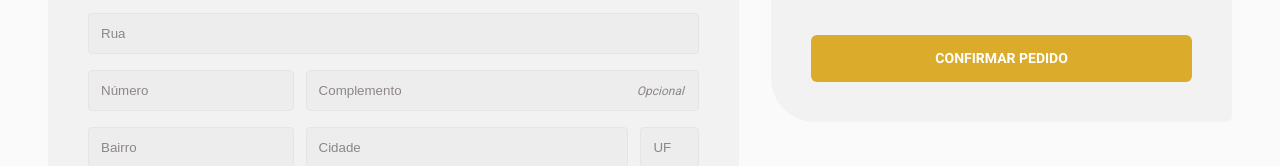
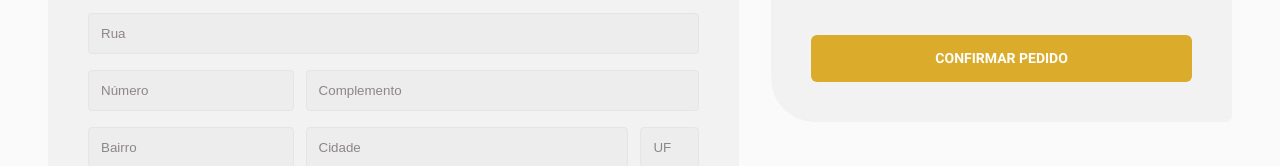
Before and after one commit to jp-freitas/coffee-delivery-front, a React (Vite) app: page /cart in a window 1280 px wide. Shown: the part 291-457 px from the top of the page. Built offline with nearby package versions, Linux system fonts and the light colour scheme; data requests are answered from the project's data file.

Commit message:
Make a input inside the address component

```diff
--- a/src/components/Input/index.tsx
+++ /dev/null
@@ -1,18 +0,0 @@
-import { InputHTMLAttributes, Ref } from 'react'
-
-import { Container } from './styles'
-
-interface IInputProps extends InputHTMLAttributes<HTMLInputElement> {
-  name: string
-  optionalText?: string | null
-  ref?: Ref<HTMLInputElement> | null
-}
-
-export function Input({ name, optionalText, ref, ...rest }: IInputProps) {
-  return (
-    <Container>
-      <input {...rest} ref={ref} />
-      <span>{optionalText}</span>
-    </Container>
-  )
-}
--- a/src/components/Input/styles.ts
+++ /dev/null
@@ -1,34 +0,0 @@
-import styled from 'styled-components'
-
-export const Container = styled.div`
-  width: 100%;
-  margin-left: 0;
-
-  input {
-    width: 100%;
-    margin-left: 0;
-    padding: 0.75rem;
-    background: ${(props) => props.theme['gray-300']};
-    color: ${(props) => props.theme['gray-800']};
-    border: 1px solid ${(props) => props.theme['gray-400']};
-    border-radius: 0.25rem;
-
-    &::placeholder {
-      color: ${(props) => props.theme['gray-600']};
-    }
-
-    :nth-child(2) {
-      width: 100%;
-    }
-  }
-
-  span {
-    margin-left: -3.9rem;
-    font-family: 'Roboto', sans-serif;
-    font-style: italic;
-    font-weight: 400;
-    font-size: 0.75rem;
-    line-height: 130%;
-    color: ${(props) => props.theme['gray-600']};
-  }
-`
--- a/src/pages/Cart/components/Address/index.tsx
+++ b/src/pages/Cart/components/Address/index.tsx
@@ -1,15 +1,32 @@
 import { MapPinLine } from 'phosphor-react'
-import { ChangeEvent, useState } from 'react'
-import { Input } from '../../../../components/Input'
+import {
+  ChangeEvent,
+  createRef,
+  forwardRef,
+  InputHTMLAttributes,
+  useState,
+} from 'react'
 import { cep } from '../../../../services/cep'
 import {
   AddressSection,
   AddressSectionContent,
   AddressSectionHeader,
   AddressSectionTitle,
+  Container,
   FirstGroup,
   SecondGroup,
 } from './styles'
+
+type InputProps = InputHTMLAttributes<HTMLInputElement>
+
+// eslint-disable-next-line react/display-name
+const Input = forwardRef<HTMLInputElement, InputProps>((props, ref) => {
+  return (
+    <Container>
+      <input {...props} ref={ref} />
+    </Container>
+  )
+})
 
 export function Address() {
   const [cepInput, setCepInput] = useState('')
@@ -19,6 +36,7 @@ export function Address() {
   const [stateInput, setStateInput] = useState('')
   const [complementInput, setComplementInput] = useState('')
   const [numberInput, setNumberInput] = useState('')
+  const numberRef = createRef<HTMLInputElement>()
 
   async function validateCEP(event: ChangeEvent<HTMLInputElement>) {
     if (!event.target.value) return
@@ -34,7 +52,9 @@ export function Address() {
       setCityInput(response.data.city)
       setNeighborhoodInput(response.data.neighborhood)
       setStreetInput(response.data.street)
-    }, 1000)
+    }, 500)
+
+    numberRef.current?.focus()
   }
 
   return (
@@ -48,6 +68,7 @@ export function Address() {
       </AddressSectionHeader>
       <AddressSectionContent>
         <Input
+          required
           name="cep"
           type="text"
           placeholder="CEP"
@@ -59,6 +80,7 @@ export function Address() {
           onBlur={validateCEP}
         />
         <Input
+          required
           name="street"
           type="text"
           placeholder="Rua"
@@ -67,6 +89,7 @@ export function Address() {
         />
         <FirstGroup>
           <Input
+            required
             name="number"
             type="text"
             pattern="[0-9]*"
@@ -74,18 +97,20 @@ export function Address() {
             placeholder="Número"
             value={numberInput}
             onChange={(event) => setNumberInput(event.target.value)}
+            ref={numberRef}
           />
           <Input
             name="complement"
             type="text"
             placeholder="Complemento"
-            optionalText="Opcional"
+            // optionalText="Opcional"
             value={complementInput}
             onChange={(event) => setComplementInput(event.target.value)}
           />
         </FirstGroup>
         <SecondGroup>
           <Input
+            required
             name="neighborhood"
             type="text"
             placeholder="Bairro"
@@ -93,6 +118,7 @@ export function Address() {
             onChange={(event) => setNeighborhoodInput(event.target.value)}
           />
           <Input
+            required
             name="city"
             type="text"
             placeholder="Cidade"
@@ -100,6 +126,7 @@ export function Address() {
             onChange={(event) => setCityInput(event.target.value)}
           />
           <Input
+            required
             name="state"
             type="text"
             placeholder="UF"
--- a/src/pages/Cart/components/Address/styles.ts
+++ b/src/pages/Cart/components/Address/styles.ts
@@ -53,6 +53,39 @@ export const AddressSectionContent = styled.form`
   }
 `
 
+export const Container = styled.div`
+  width: 100%;
+  margin-left: 0;
+
+  input {
+    width: 100%;
+    margin-left: 0;
+    padding: 0.75rem;
+    background: ${(props) => props.theme['gray-300']};
+    color: ${(props) => props.theme['gray-800']};
+    border: 1px solid ${(props) => props.theme['gray-400']};
+    border-radius: 0.25rem;
+
+    &::placeholder {
+      color: ${(props) => props.theme['gray-600']};
+    }
+
+    :nth-child(2) {
+      width: 100%;
+    }
+  }
+
+  span {
+    margin-left: -3.9rem;
+    font-family: 'Roboto', sans-serif;
+    font-style: italic;
+    font-weight: 400;
+    font-size: 0.75rem;
+    line-height: 130%;
+    color: ${(props) => props.theme['gray-600']};
+  }
+`
+
 export const FirstGroup = styled.div`
   width: 100%;
   margin: 0;
```
